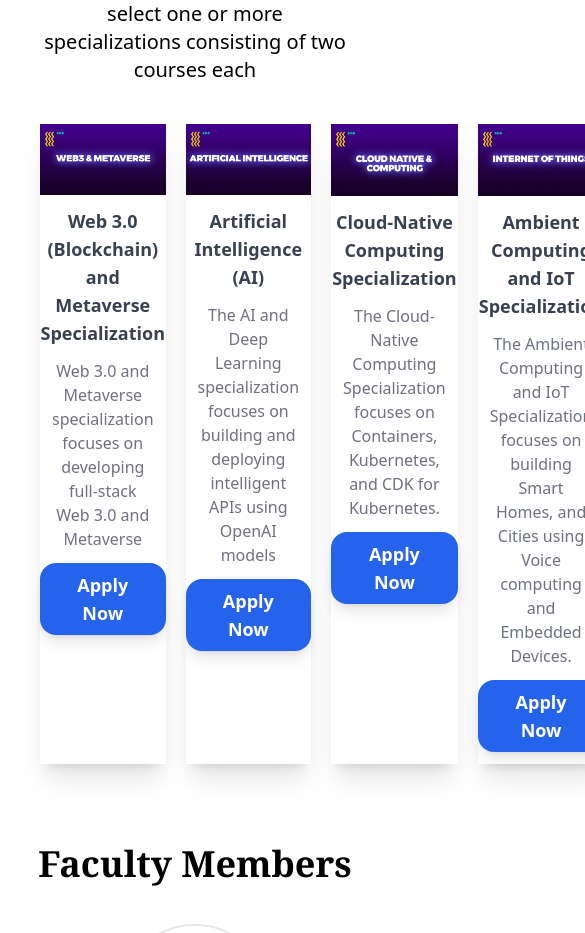
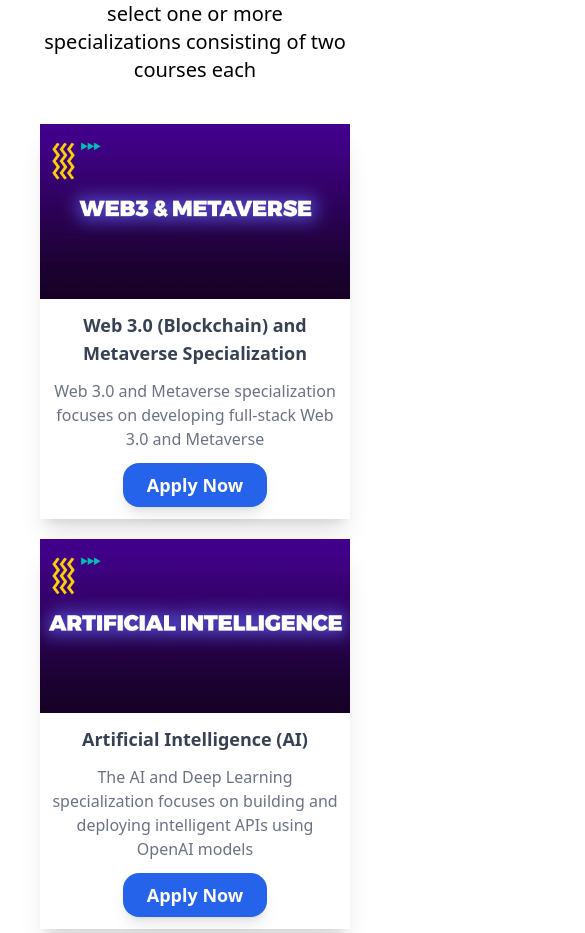
Before and after one commit to AreebMusani/panaverse-clone, a Next.js app: page / in a window 390 px wide. Shown: the part 1811-2744 px from the top of the page, 585 px wide, since content can reach past the window. Built offline with nearby package versions, Linux system fonts and the light colour scheme.

Commit message:
Update Specialized Tracks

```diff
--- a/src/app/components/Home/SpecializedTracks.tsx
+++ b/src/app/components/Home/SpecializedTracks.tsx
@@ -6,7 +6,7 @@
         <div className='text-center mt-20'>
             <h1 className='text-4xl md:text-6xl font-serif font-bold'>Specialized Tracks</h1>
             <p className='text-xl my-5 mx-10'>After completing the first two quarters the participants will select one or more specializations consisting of two courses each</p>
-            <div className='flex m-10 gap-x-5'>
+            <div className='flex justify-center items-stretch flex-wrap m-10 gap-5'>
                 <div className='w-full sm:basis-1/2 md:basis-1/4 shadow-xl transition-all duration-300 hover:scale-105'>
                     {/* <div className='w-full h-20'> */}
                     <Image className='w-full bg-contain h-auto relative' width={150} height={350} src={"/images/web3_metaverse.webp"} alt={"Blockchain"} />
@@ -16,21 +16,21 @@
                     <p className='text-base px-3 text-gray-500 mb-3'>Web 3.0 and Metaverse specialization focuses on developing full-stack Web 3.0 and Metaverse</p>
                     <button className='self-end text-white text-lg font-bold shadow-lg mb-3 px-6 py-2 rounded-2xl bg-blue-600 hover:bg-blue-700'>Apply Now</button>
                 </div>
-                <div className='w-full basis-1/2 md:basis-1/4 shadow-xl transition-all duration-300 hover:scale-105'>
+                <div className='w-full sm:basis-1/2 md:basis-1/4 shadow-xl transition-all duration-300 hover:scale-105'>
                     <Image className='w-full bg-contain h-auto relative' width={150} height={350} src={"/images/ai.webp"} alt={"Artificial Intelligence"} />
 
                     <h2 className='font-bold text-lg my-3 text-gray-700'>Artificial Intelligence (AI)</h2>
                     <p className='text-base px-3 text-gray-500 mb-3'>The AI and Deep Learning specialization focuses on building and deploying intelligent APIs using OpenAI models</p>
                     <button className='self-end text-white text-lg font-bold shadow-lg mb-3 px-6 py-2 rounded-2xl bg-blue-600 hover:bg-blue-700'>Apply Now</button>
                 </div>
-                <div className='w-full basis-1/2 md:basis-1/4 shadow-xl transition-all duration-300 hover:scale-105'>
+                <div className='w-full sm:basis-1/2 md:basis-1/4 shadow-xl transition-all duration-300 hover:scale-105'>
                     <Image className='w-full bg-contain h-auto relative' width={150} height={350} src={"/images/cnc.webp"} alt={"Cloud-Native Computing"} />
 
                     <h2 className='font-bold text-lg my-3 text-gray-700'>Cloud-Native Computing Specialization</h2>
                     <p className='text-base px-3 text-gray-500 mb-3'>The Cloud-Native Computing Specialization focuses on Containers, Kubernetes, and CDK for Kubernetes.</p>
                     <button className='self-end text-white text-lg font-bold shadow-lg mb-3 px-6 py-2 rounded-2xl bg-blue-600 hover:bg-blue-700'>Apply Now</button>
                 </div>
-                <div className='w-full basis-1/2 md:basis-1/4 shadow-xl transition-all duration-300 hover:scale-105'>
+                <div className='w-full sm:basis-1/2 md:basis-1/4 shadow-xl transition-all duration-300 hover:scale-105'>
                     <Image className='w-full bg-contain h-auto relative' width={150} height={350} src={"/images/iot.webp"} alt={"IOT"} />
 
                     <h2 className='font-bold text-lg my-3 text-gray-700'>Ambient Computing and IoT Specialization</h2>
```
